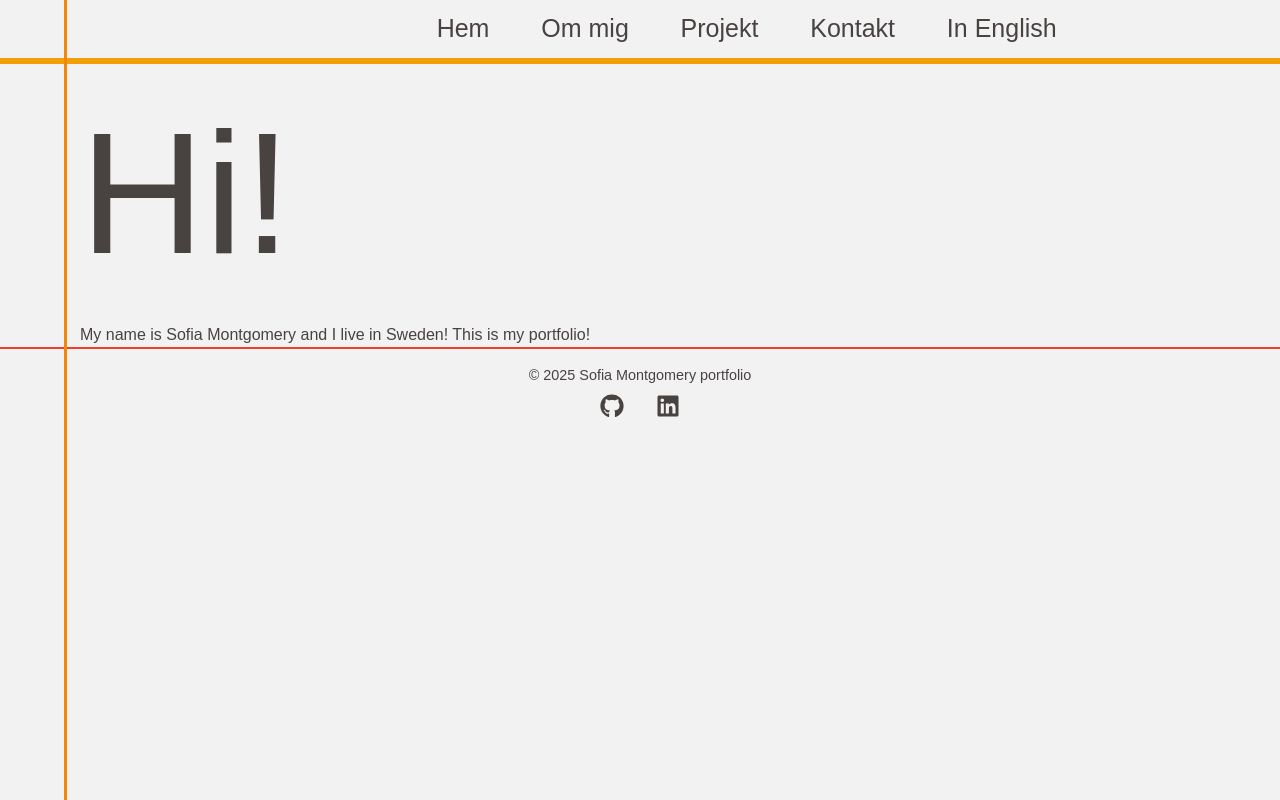
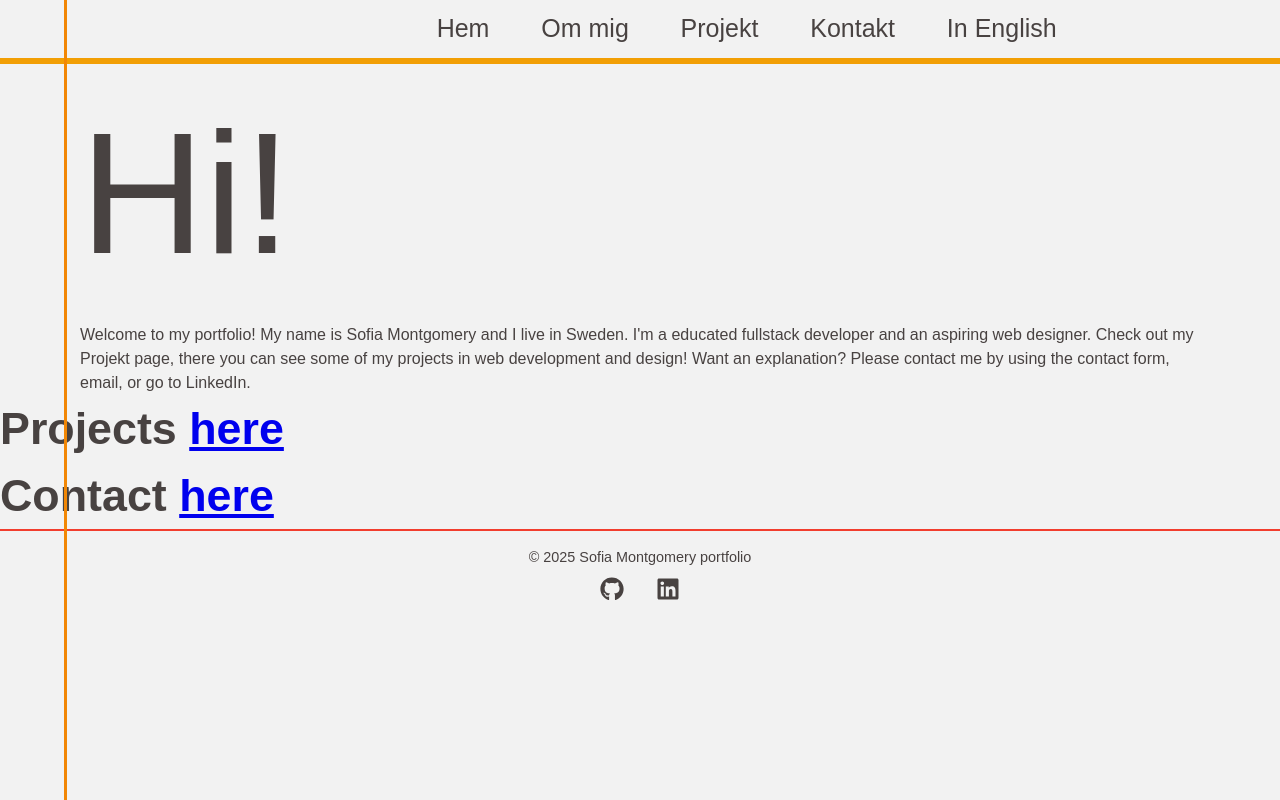
Before and after one commit to fiamont/new-portfolio, a React (Vite) app: page /inEnglish in a window 1280 px wide. Built offline with nearby package versions, Linux system fonts and the light colour scheme; a web font is replaced by a local one.

Commit message:
edit text-files

```diff
--- a/src/pages/InEnglish.jsx
+++ b/src/pages/InEnglish.jsx
@@ -1,11 +1,19 @@
 import { inEnglishText } from "../texts/inEnglishText";
 import TextBox from "../components/TextBox";
+import styled from "styled-components";
+import { Link } from "react-router-dom";
 
 function InEnglish() {
   return (
     <>
       <h1>{inEnglishText.heading}</h1>
       <TextBox text={inEnglishText.content} />
+      <h2>
+        Projects <Link to="/projects">here</Link>
+      </h2>
+      <h2>
+        Contact <Link to="/contact">here</Link>
+      </h2>
     </>
   );
 }
--- a/src/texts/homeText.js
+++ b/src/texts/homeText.js
@@ -1,5 +1,5 @@
 export const homeText = {
   headingOne: "Sofia Montgomery",
   headingTwo: "portfolio.",
-  content: "Det här är en cool portfolio!",
+  content: "Webbutvecklare och blivande webbdesigner.",
 };
--- a/src/texts/inEnglishText.js
+++ b/src/texts/inEnglishText.js
@@ -1,5 +1,5 @@
 export const inEnglishText = {
   heading: "Hi!",
   content:
-    "My name is Sofia Montgomery and I live in Sweden! This is my portfolio!",
+    "Welcome to my portfolio! My name is Sofia Montgomery and I live in Sweden. I'm a educated fullstack developer and an aspiring web designer. Check out my Projekt page, there you can see some of my projects in web development and design! Want an explanation? Please contact me by using the contact form, email, or go to LinkedIn.",
 };
```
